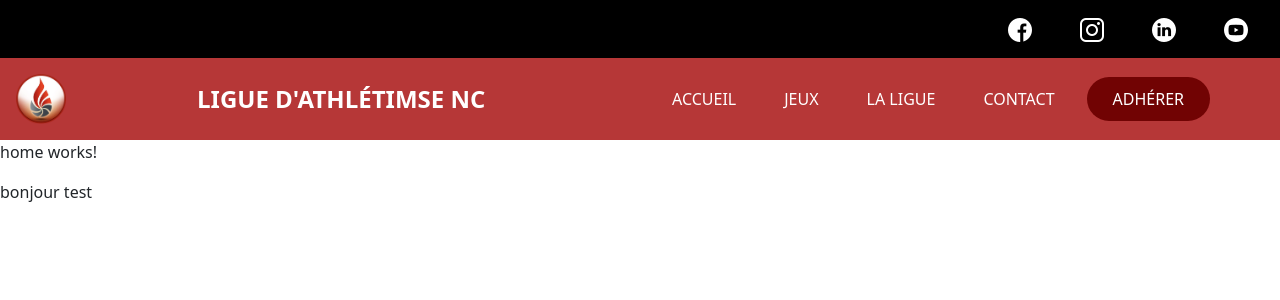
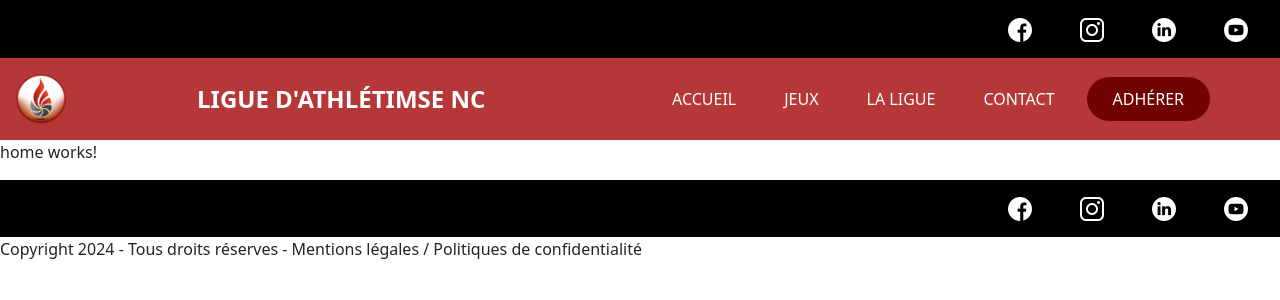
Before and after one commit to CyrilRousteau/athletisme-nc-frontend-repo, an Angular app: page / in a window 1280 px wide. Shown: the top 300 px of the page. Built offline with nearby package versions, Linux system fonts and the light colour scheme.

Commit message:
footer début

```diff
--- a/src/app/app.component.html
+++ b/src/app/app.component.html
@@ -22,4 +22,14 @@
 
 <app-home></app-home>
 
-<footer>bonjour test</footer>
+<footer>
+    <nav class="socialbar d-flex justify-content-end">
+        <ul class="socialbar-menu align-items-center">
+            <li><a href="#dd"><img src="/img/facebook.png" alt=""></a></li>
+            <li><a href="#dd"><img src="/img/instagram.png" alt=""></a></li>
+            <li><a href="#dd"><img src="/img/linkedin.png" alt=""></a></li>
+            <li><a href="#dd"><img src="/img/youtube.png" alt=""></a></li>
+        </ul>
+    </nav>
+    <div>Copyright 2024 - Tous droits réserves - Mentions légales / Politiques de confidentialité</div>
+</footer>
```
